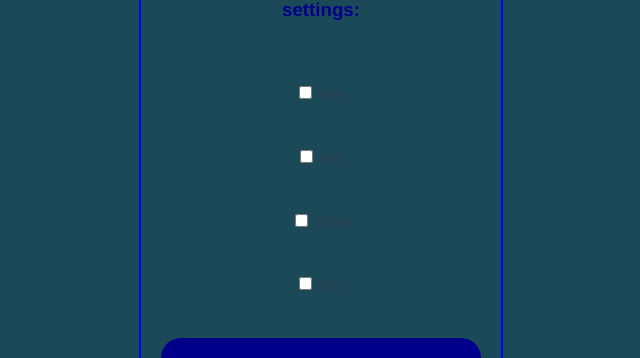
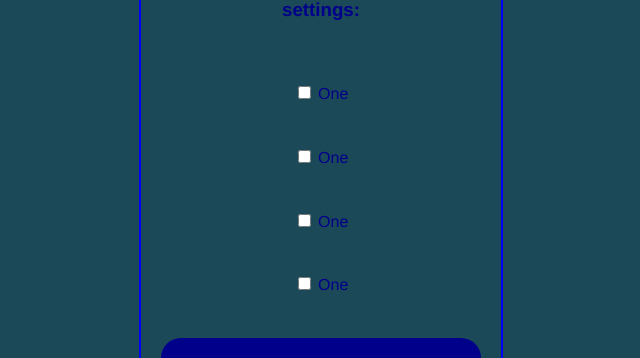
Before and after one commit to ElipticNight/pirate-client, a Vue app: page /create in a window 1280 px wide. Shown: the part 265-623 px from the top of the page, without its empty margins (319-959 px from the left). Built offline with nearby package versions, Linux system fonts and the light colour scheme; no server answers.

Commit message:
added checkboxes to settings section of create game

```diff
--- /dev/null
+++ b/src/components/Checkbox.vue
@@ -0,0 +1,19 @@
+<template>
+  <div>
+    <label class="label-container">
+      <input type="checkbox" />
+      One
+    </label>
+  </div>
+</template>
+
+<style lang="scss" scoped>
+.label-container {
+  color: darkblue;
+  padding: 10px 20px;
+  border-radius: 20px;
+  &:hover {
+    background-color: #2a4a6d;
+  }
+}
+</style>
--- a/src/views/CreateGame.vue
+++ b/src/views/CreateGame.vue
@@ -3,30 +3,20 @@
     <div class="base-container">
       <h1>Create Game</h1>
       <h3>settings:</h3>
-      <label>
-        <input type="checkbox" />
-        one
-      </label>
-      <label>
-        <input type="checkbox" />
-        two
-      </label>
-      <label>
-        <input type="checkbox" />
-        three
-      </label>
-      <label>
-        <input type="checkbox" />
-        four
-      </label>
+      <checkbox></checkbox>
+      <checkbox></checkbox>
+      <checkbox></checkbox>
+      <checkbox></checkbox>
       <button class="create-button" @click="creategame()">Create Game</button>
     </div>
   </div>
 </template>
 <script>
 import axios from "axios";
+import Checkbox from "../components/Checkbox.vue";
 
 export default {
+  components: { Checkbox },
   name: "CreateGame",
 
   methods: {
```
